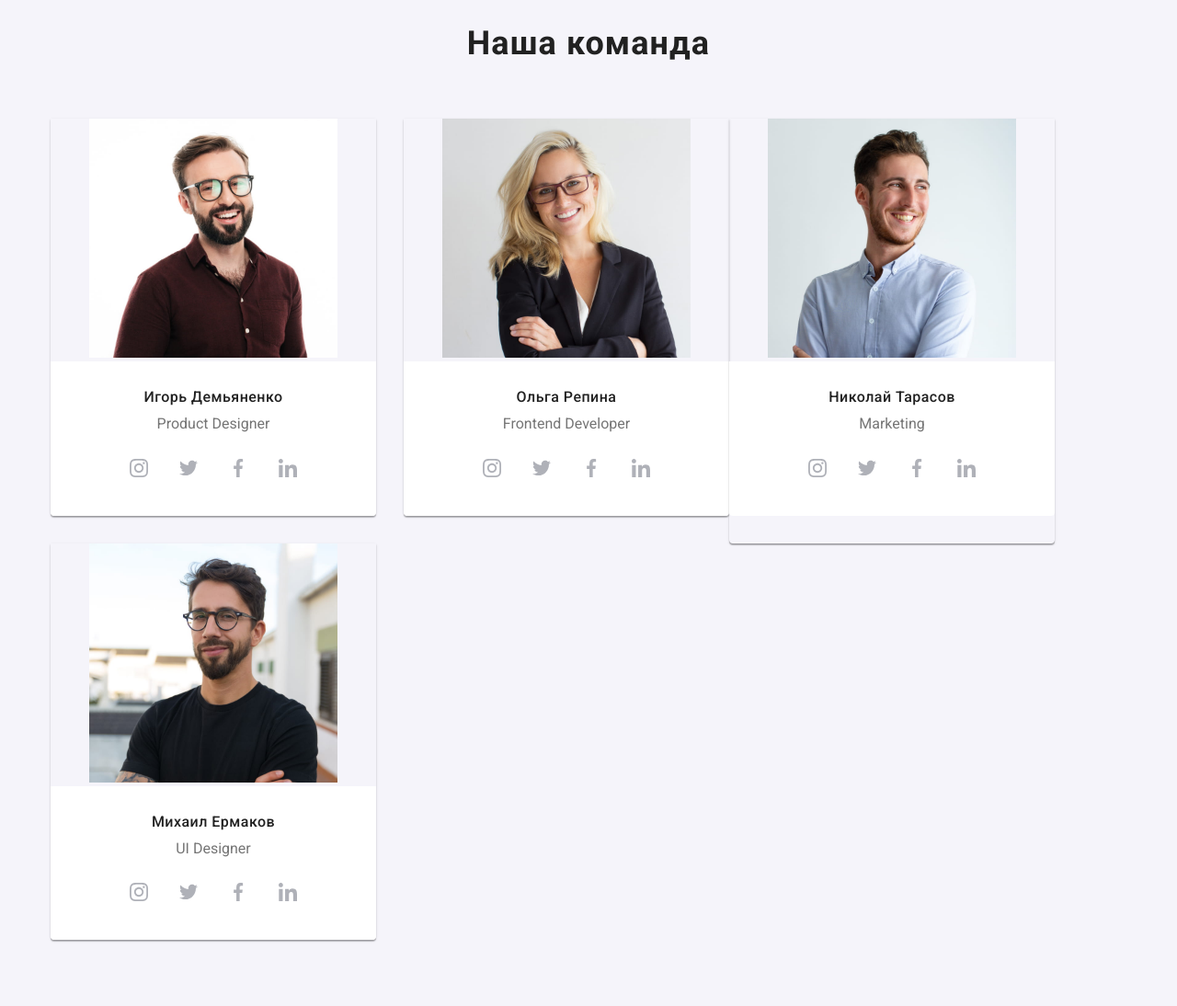
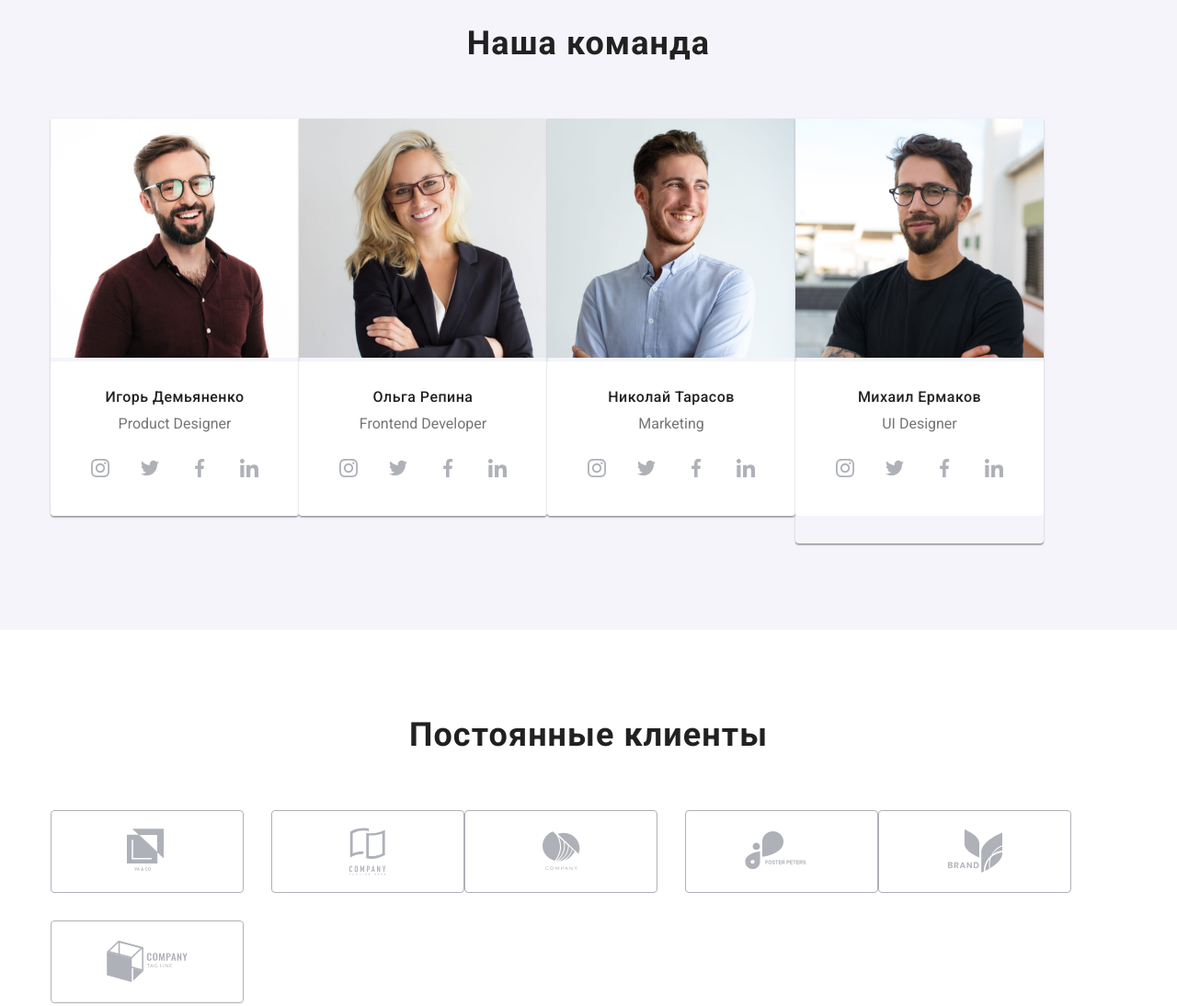
Before and after one commit to AnnaOlenchuk/goit-markup-hw-07, a plain HTML site: page index.html in a window 1280 px wide. Shown: the part 1240-2334 px from the top of the page at 92% size. Drawn offline with nearby package versions, Linux system fonts and the light colour scheme.

Commit message:
всё тлен

```diff
--- a/sass/layouts/_team.scss
+++ b/sass/layouts/_team.scss
@@ -2,20 +2,20 @@
   background-color: $secondary-background-color;
 }
 
-.team__item {
-  width: 450px;
-  border-radius: 0px 0px 4px 4px;
+// .team__item {
+//   width: 450px;
+//   border-radius: 0px 0px 4px 4px;
 
-  text-align: center;
+//   text-align: center;
 
-  box-shadow:
-  0px 1px 3px $box-shadow-primary,
-  0px 1px 1px $box-shadow-secondary,
-  0px 2px 1px $box-shadow-additional;
+//   box-shadow:
+//   0px 1px 3px $box-shadow-primary,
+//   0px 1px 1px $box-shadow-secondary,
+//   0px 2px 1px $box-shadow-additional;
 
-  &:not(:last-child) {
-    margin-bottom: 1.875em;
-  }
+//   &:not(:last-child) {
+//     margin-bottom: 1.875em;
+//   }
 }
 
 .team__title {
@@ -44,13 +44,64 @@
   margin-bottom: 1em;
 }
 
-@media screen and (min-width: 768px) and (max-width: 1199px) {
-  .team {
+// @media screen and (min-width: 768px) and (max-width: 1199px) {
+//   .team {
+//     display: flex;
+//     flex-wrap: wrap;
+//   }
+
+//   .team__item {
+//     width: 354px;
+
+//     margin-right: 1.875em;
+//     margin-bottom: 1.875em;
+
+//     &:nth-child(2n){
+//       margin-right: 0;
+//     }
+//     &:nth-last-child(-n + 2) {
+//       margin-bottom: 0;
+//     }
+//   }
+// }
+
+// @media screen and (min-width: 1200px) {
+//   .team {
+//     display: flex;
+//   }
+
+//   .team__item {
+//     width: 270px;
+//     margin: 0;
+//   }
+// }
+
+.team {
+  width: 450px;
+  border-radius: 0px 0px 4px 4px;
+
+  text-align: center;
+
+  box-shadow:
+  0px 1px 3px $box-shadow-primary,
+  0px 1px 1px $box-shadow-secondary,
+  0px 2px 1px $box-shadow-additional;
+
+  &:not(:last-child) {
+    margin-bottom: 1.875em;
+  }
+
+  @media screen and (min-width: 768px) and (max-width: 1199px) {
     display: flex;
     flex-wrap: wrap;
   }
+  @media screen and (min-width: 1200px) {
+    display: flex;
+  }
+}
 
-  .team__item {
+.team__item {
+  @media screen and (min-width: 768px) and (max-width: 1199px) {
     width: 354px;
 
     margin-right: 1.875em;
@@ -62,15 +113,9 @@
     &:nth-last-child(-n + 2) {
       margin-bottom: 0;
     }
+
   }
-}
-
-@media screen and (min-width: 1200px) {
-  .team {
-    display: flex;
-  }
-
-  .team__item {
+  @media screen and (min-width: 1200px) {
     width: 270px;
     margin: 0;
   }
```
Also changed, not shown: css/main.css, css/main.min.css, 2 other files.
